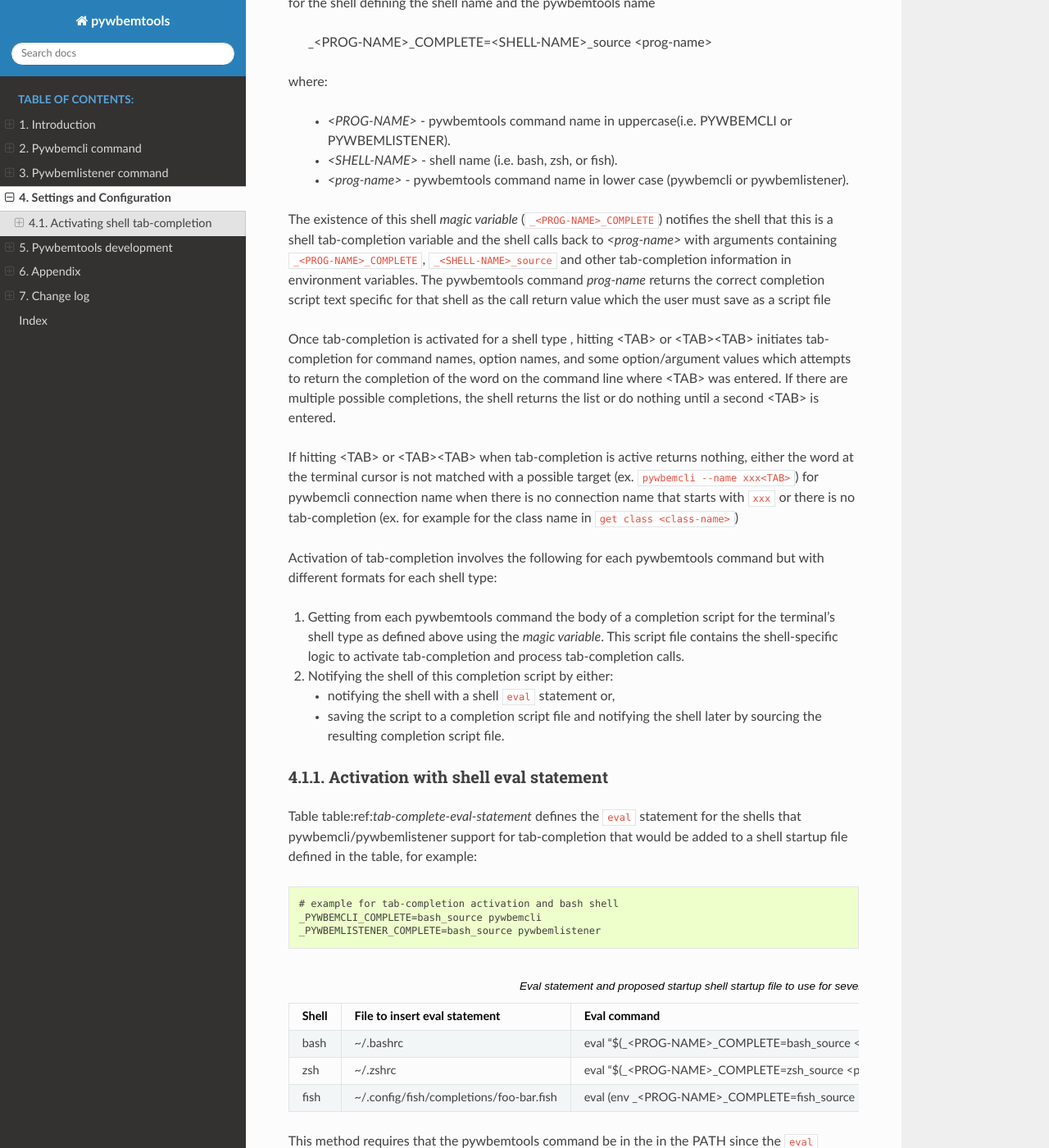
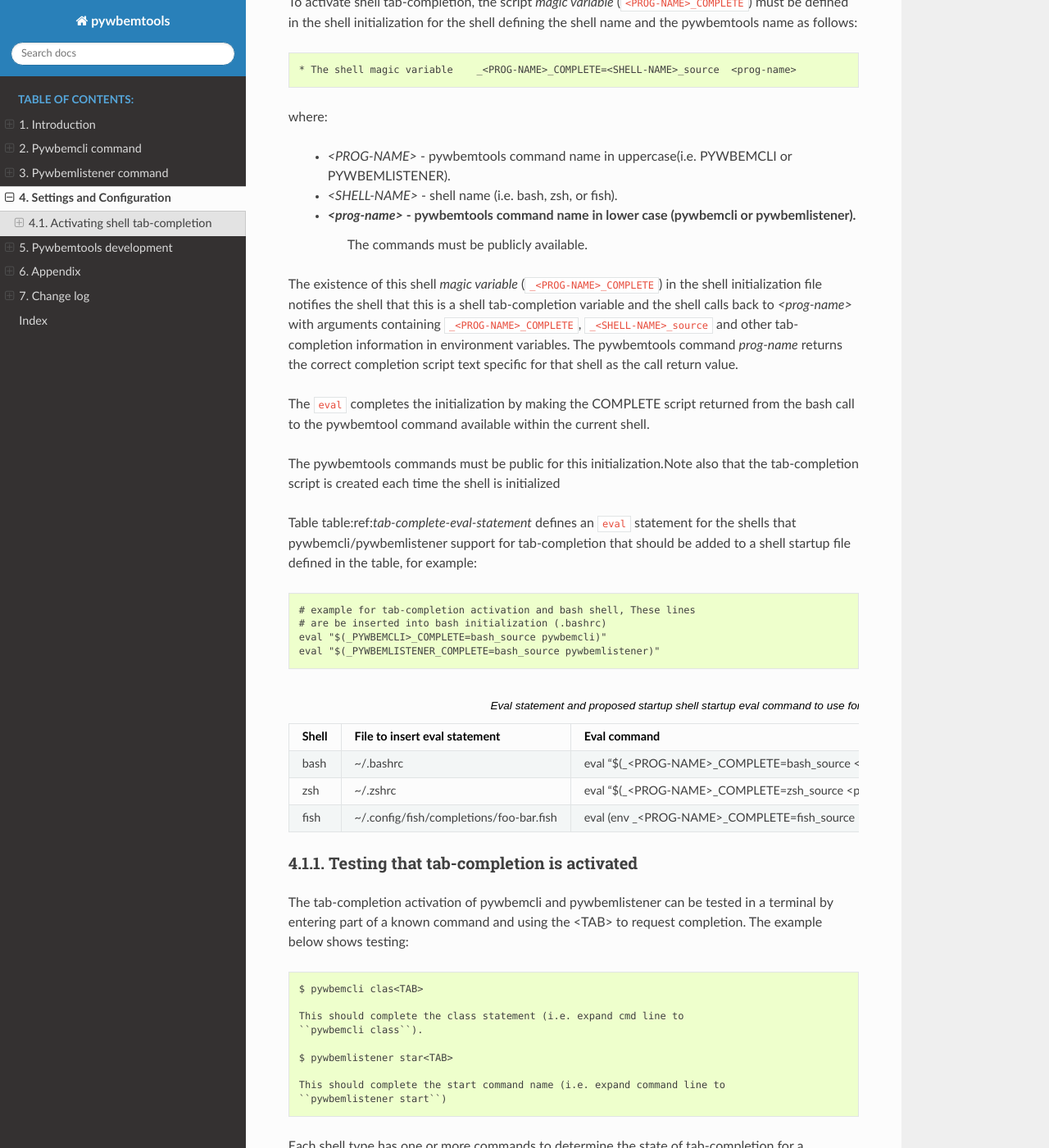
Before and after one commit to pywbem/pywbemtools, a Sphinx documentation site: the page built from docs/settingsandconfiguration.rst, in a window 1280 px wide and 1400 px high, scrolled down 1047 px. Shown: the whole window at 82% size. Built offline with Sphinx 7.4.7 and the Read the Docs theme 3.1.0, drawn with Linux system fonts in a browser that asks for light colours; the version number could not be read and is left out; some of the changed text lies outside the part shown.

Commit message:
Changes to simplify tab-completion documentation
Sdimplified the documentation of tab-completion activation.

2. Simplified the _cmd_help tab-completion in both pywbemcli and
pywbemlistener

```diff
--- a/docs/settingsandconfiguration.rst
+++ b/docs/settingsandconfiguration.rst
@@ -21,7 +21,8 @@
 
 Both pywbemtools (pywbemcli and pywbemlistener) execute after installation
 without any configuration except for the use of tab-completion (using <TAB> on
-the shell command line) to attempt to complete parameters.
+the shell command line) to attempt to complete parameters. The tab-completion
+is not active after initialzation and must be activated separately.
 
 
 .. _`Activating shell tab-completion`:
@@ -33,7 +34,7 @@
 .. index:: pair: zsh shell; tab-completion
 .. index:: pair: fish shell; tab-completion
 
-Tab-completion is supported for pywbemlistener and  of pywbemcli in the
+Tab-completion is supported for pywbemlistener and pywbemcli in the
 :ref:`command mode`, for the following shells:
 
   * **bash shell** - (bash version 4.4 or greater). Not all Linux implementations
@@ -71,69 +72,47 @@
 .. index:: tab-completion
 .. index:: Activating tab-completion
 
-To activate shell tab-completion, the  script *magic variable*  (``<PROG-NAME>_COMPLETE``) must
-be defined for the shell defining the shell name and the pywbemtools name
+To activate shell tab-completion, the  script *magic variable*
+(``<PROG-NAME>_COMPLETE``) must be defined in the shell initialization for the
+shell defining the shell name and the pywbemtools name as follows:
 
-    _<PROG-NAME>_COMPLETE=<SHELL-NAME>_source  <prog-name>
+.. code-block:: text
+
+    * The shell magic variable    _<PROG-NAME>_COMPLETE=<SHELL-NAME>_source  <prog-name>
 
 where:
 
     * `<PROG-NAME>` - pywbemtools command name in uppercase(i.e. PYWBEMCLI or PYWBEMLISTENER).
     * `<SHELL-NAME>` - shell name (i.e. bash, zsh, or fish).
     * `<prog-name>` - pywbemtools command name in lower case (pywbemcli or pywbemlistener).
+                      The commands must be publicly available.
 
-The existence of this shell *magic variable*  (``_<PROG-NAME>_COMPLETE``) notifies the
-shell that this is a shell tab-completion variable and the shell calls
-back to `<prog-name>` with arguments containing ``_<PROG-NAME>_COMPLETE``,
-``_<SHELL-NAME>_source`` and other tab-completion information in environment
-variables.  The pywbemtools command  `prog-name` returns the correct completion
-script text specific for that shell as the call return value which the user
-must save as a script file
+The existence of this shell *magic variable*  (``_<PROG-NAME>_COMPLETE``) in
+the shell initialization file notifies the shell that this is a shell
+tab-completion variable and the shell calls back to `<prog-name>` with
+arguments containing ``_<PROG-NAME>_COMPLETE``, ``_<SHELL-NAME>_source`` and
+other tab-completion information in environment variables.  The pywbemtools
+command  `prog-name` returns the correct completion script text specific for
+that shell as the call return value.
 
-Once tab-completion is activated for a shell type , hitting <TAB> or <TAB><TAB>
-initiates tab-completion for command names, option names, and some
-option/argument values which attempts to return the completion of the word on
-the command line where <TAB> was entered. If there are multiple possible
-completions, the shell returns the list or do nothing until a second <TAB> is
-entered.
+The ``eval`` completes the initialization by making the COMPLETE script returned
+from the bash call to the pywbemtool command available within the current shell.
 
-If hitting <TAB> or <TAB><TAB> when tab-completion is active returns nothing,
-either the word at the terminal cursor is not matched with a possible
-target (ex. ``pywbemcli --name xxx<TAB>``) for pywbemcli connection name when
-there is no connection name that starts with ``xxx`` or there is no
-tab-completion (ex. for example for the class name in ``get class
-<class-name>``)
+The pywbemtools commands must be public for this initialization.Note also that
+the tab-completion script is created each time the shell is initialized
 
-Activation of tab-completion involves the following for each pywbemtools
-command but with different formats for each shell type:
-
-1. Getting from each pywbemtools command the body of a completion script for
-   the terminal's shell type as defined above using the *magic variable*. This
-   script file contains the shell-specific logic to activate tab-completion and
-   process tab-completion calls.
-
-2. Notifying the shell of this completion script by either:
-
-   * notifying the shell with a shell  ``eval`` statement or,
-   * saving the script to a completion script file and notifying the shell later
-     by sourcing the resulting completion script file.
-
-Activation with shell eval statement
-^^^^^^^^^^^^^^^^^^^^^^^^^^^^^^^^^^^^
-
-Table table:ref:`tab-complete-eval-statement` defines the ``eval`` statement
+Table table:ref:`tab-complete-eval-statement` defines an ``eval`` statement
 for the shells that pywbemcli/pywbemlistener support for tab-completion that
-would be added to a shell startup file defined in the table, for example:
+should be added to a shell startup file defined in the table, for example:
 
 .. code-block:: text
 
-    # example for tab-completion activation and bash shell
-    _PYWBEMCLI_COMPLETE=bash_source pywbemcli
-    _PYWBEMLISTENER_COMPLETE=bash_source pywbemlistener
+    # example for tab-completion activation and bash shell, These lines
+    # are be inserted into bash initialization (.bashrc)
+    eval "$(_PYWBEMCLI>_COMPLETE=bash_source pywbemcli)"
+    eval "$(_PYWBEMLISTENER_COMPLETE=bash_source pywbemlistener)"
 
-.. _tab-complete-eval-statement:
-
-.. table:: Eval statement and proposed startup shell startup file to use for several shells
+.. table:: Eval statement and proposed startup shell startup  eval command to use for several shells
 
   ======  =======================================  =========================================================
   Shell   File to insert eval statement            Eval command
@@ -143,15 +122,58 @@
   fish    ~/.config/fish/completions/foo-bar.fish  eval (env _<PROG-NAME>_COMPLETE=fish_source <prog-name>_COMPLETE=fish_source <prog-name>)
   ======  =======================================  =========================================================
 
-This method requires that the pywbemtools command be in the in the PATH
-since the ``eval`` statement initiates a callback to the pywbemcli/pywbemlistener and
-the location of those executables must be publicly available.
 
-Activation by directly creating the tab-completion script file
-^^^^^^^^^^^^^^^^^^^^^^^^^^^^^^^^^^^^^^^^^^^^^^^^^^^^^^^^^^^^^^
+Testing that tab-completion is activated
+^^^^^^^^^^^^^^^^^^^^^^^^^^^^^^^^^^^^^^^^
 
-This activation is useful if you have multiple implementations of pywbemtools
-active.
+The tab-completion activation of pywbemcli and pywbemlistener can be tested in
+a terminal by entering part of a known command and using the <TAB> to request
+completion. The example below shows testing:
+
+.. code-block:: text
+
+   $ pywbemcli clas<TAB>
+
+   This should complete the class statement (i.e. expand cmd line to
+   ``pywbemcli class``).
+
+   $ pywbemlistener star<TAB>
+
+   This should complete the start command name (i.e. expand command line to
+   ``pywbemlistener start``)
+
+Each shell type has one or more commands to determine the state of
+tab-completion for a particular application.  In bash it is the builtin command
+``complete`` used both to define the tab-completion for a particular command
+and to list which commands have been activated.
+
+Executing the bash builtin ``complete -p pywbemcli`` command should return the
+a line that defines the completion for pywbemcli as follows:
+
+.. code-block:: text
+
+    $ complete -p pywbemcli       < ------------ This returns the following
+                                                 if tab-completion is active
+
+    complete -o nosort -F _pywbemcli_completion pywbemcli
+
+Zsh has corresponding commands depending on the version of completion and the
+use of the bashcompinit plugin.
+
+Removing shell tab-completion activation
+^^^^^^^^^^^^^^^^^^^^^^^^^^^^^^^^^^^^^^^^
+
+Bash: The command ``complete -r pywbemcli`` removes the tab-completion for
+pywbemcli.
+
+Zsh: Depends on zsh configuration
+
+
+Alternate activation by directly creating the tab-completion script file
+^^^^^^^^^^^^^^^^^^^^^^^^^^^^^^^^^^^^^^^^^^^^^^^^^^^^^^^^^^^^^^^^^^^^^^^^
+
+This activation technique is useful if you have multiple implementations of
+pywbemtools active or for some reason pywbemtools is not in a public directory.
 
 Create a complete tab-completion script file using the same statement (ex.
 ``_<PROG-NAME>_COMPLETE=<shell-type>_source <prog-name>``) but save the
@@ -225,49 +247,3 @@
 
     source  ~/.pywbemcli-complete.bash
     source  ~/.pywbemlistener-complete.bash
-
-
-Testing that tab-completion is activated
-^^^^^^^^^^^^^^^^^^^^^^^^^^^^^^^^^^^^^^^^
-
-The tab-completion activation of pywbemcli and pywbemlistener can be tested in
-a terminal by entering part of a known command and using the <TAB> to request
-completion. The example below shows testing:
-
-.. code-block:: text
-
-   $ pywbemcli clas<TAB>
-
-   This should complete the class statement (i.e. expand cmd line to
-   ``pywbemcli class``).
-
-   $ pywbemlistener star<TAB>
-
-   THis should complete the start command name (i.e. expand command line to
-   ``pywbemlistener start``)
-
-Each shell type has one or more commands to determine the state of
-tab-completion for a particular application.  In bash it is the builtin command
-``complete`` used both to define the tab-completion for a particular command
-and to list which commands have been activated.
-
-Executing the bash builtin ``complete -p pywbemcli`` command should return the
-a line that defines the completion for pywbemcli as follows:
-
-.. code-block:: text
-
-    $ complete -p pywbemcli       < ------------ This returns the following
-                                                 if tab-completion is active
-
-    complete -o nosort -F _pywbemcli_completion pywbemcli
-
-Zsh has corresponding commands depending on the version of completion and the
-use of the bashcompinit plugin.
-
-Removing shell tab-completion activation
-^^^^^^^^^^^^^^^^^^^^^^^^^^^^^^^^^^^^^^^^
-
-Bash: The command ``complete -r pywbemcli`` removes the tab-completion for
-pywbemcli.
-
-Zsh: Depends on zsh configuration
```
Also changed, not shown: 2 other files.
